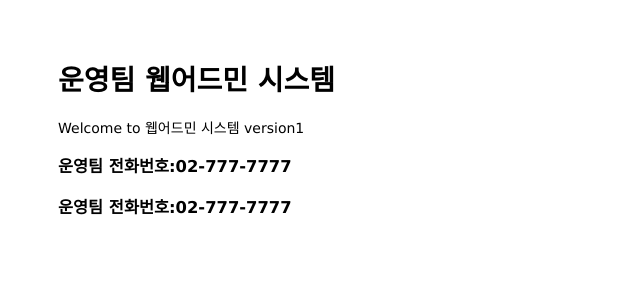
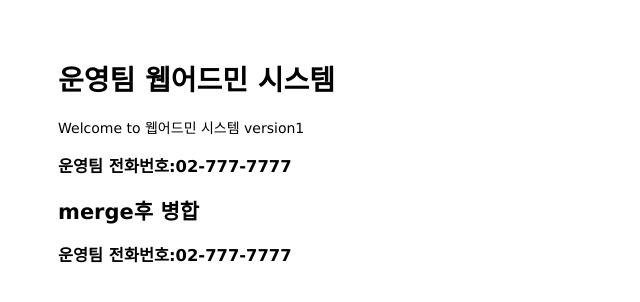
Before and after one commit to simmini/mastering-git-github, a website: page public/index.html in a window 1280 px wide. Shown: the whole page, without its empty margins (0-640 px from the left). Drawn offline with Linux system fonts and the light colour scheme.

Commit message:
병합후 올리기

```diff
--- a/public/index.html
+++ b/public/index.html
@@ -9,6 +9,7 @@
   <h1>운영팀 웹어드민 시스템</h1>
   <p>Welcome to 웹어드민 시스템 version1</p>
   <h3>운영팀 전화번호:02-777-7777</h3>
+  <h2>merge후 병합</h2>
 </body>
 
 
```
